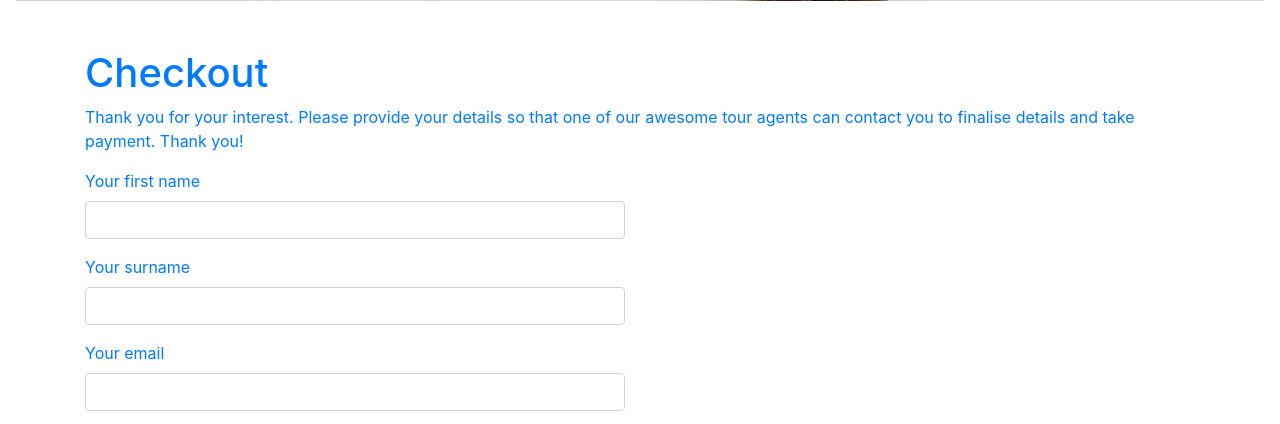
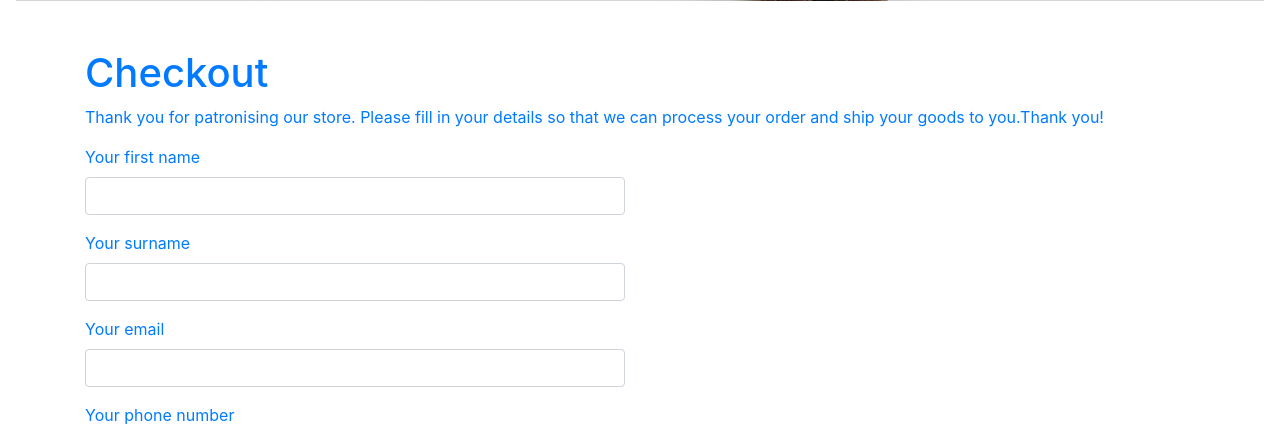
Before and after one commit to simondevinci/IFN557_Assignment2, a Flask app: page /checkout in a window 1280 px wide. Shown: the part 1123-1547 px from the top of the page. Run offline with Flask 3, Linux system fonts and the light colour scheme; parts of the project's set-up code (start-up, migrations or seed data) failed here and were passed over; some libraries are stand-ins or nearby versions.

Commit message:
Update checkout.html

```diff
--- a/IFN557_A2_Folder/miltonproject03final/miltontours/templates/checkout.html
+++ b/IFN557_A2_Folder/miltonproject03final/miltontours/templates/checkout.html
@@ -8,7 +8,7 @@
                 <div class = "col-12">
                     <h1>Checkout</h1>
                     <p>
-                        Thank you for your interest. Please provide your details so that one of our awesome tour agents can contact you to finalise details and take payment. Thank you!
+                        Thank you for patronising our store. Please fill in your details so that we can process your order and ship your goods to you.Thank you!
                     </p>
                 </div>
             </div>
```
